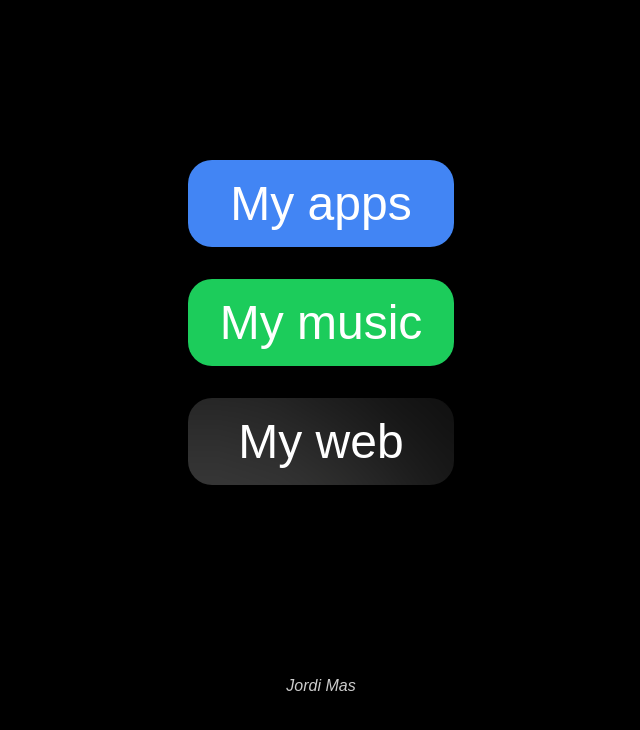
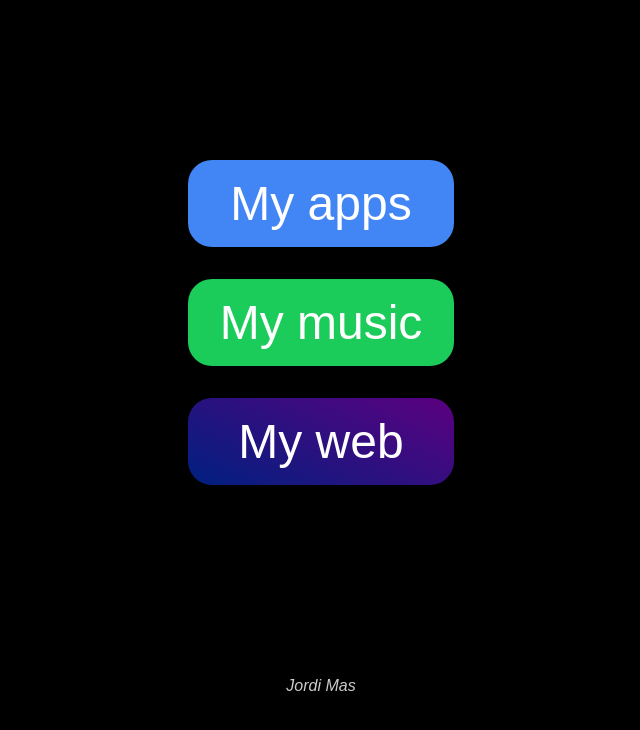
Before and after one commit to jordimas96/extended-bio, a plain HTML site: page index.html in a window 1280 px wide. Shown: the whole page, without its empty margins (319-959 px from the left). Drawn offline with Linux system fonts and the light colour scheme.

Commit message:
no message

```diff
--- a/index.html
+++ b/index.html
@@ -41,7 +41,10 @@
         }
         .web {
             /* background-color: #5c00b8; */
-            background: url("fons-boto.png");
+            /* background: url("fons-boto.png"); */
+            background: linear-gradient(25deg,
+                hsla(225, 100%, 25%, 1),
+                hsla(283, 100%, 25%, 1));
             color: white;
         }
         p {
```
